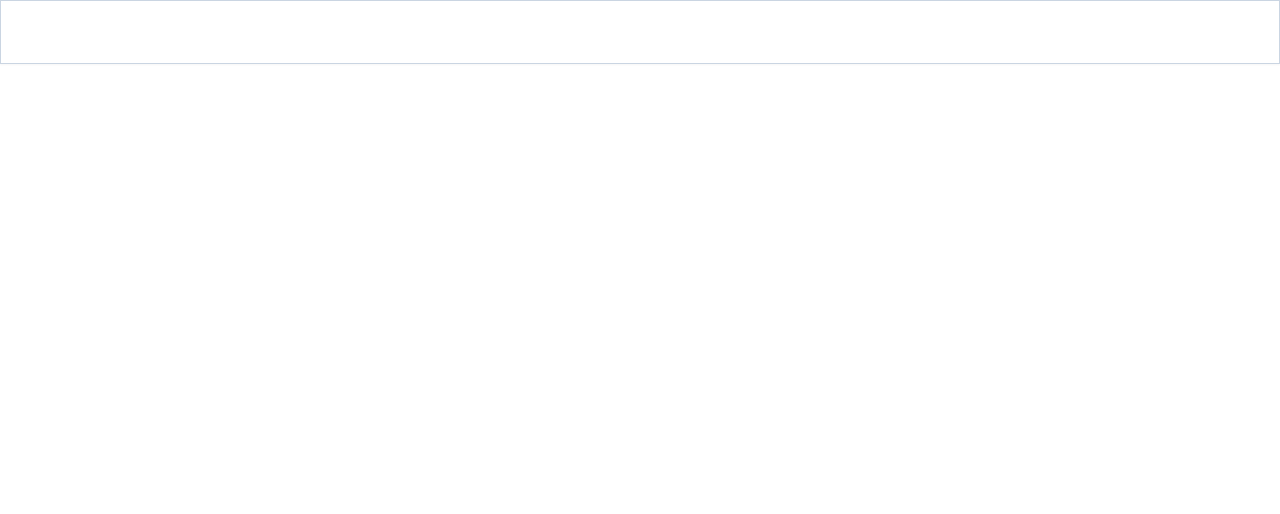
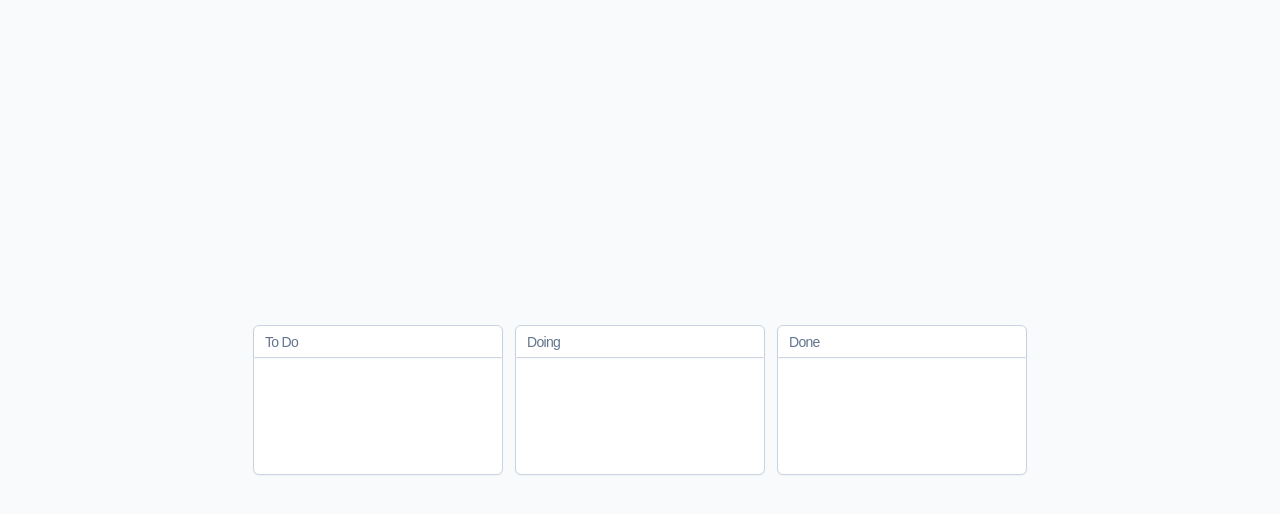
Before and after one commit to frsswq/tuntas, a SvelteKit app: page / in a window 1280 px wide. Shown: the top 514 px of the page. Built offline with nearby package versions, Linux system fonts and the light colour scheme.

Commit message:
wip: add table container ui

```diff
--- a/package.json
+++ b/package.json
@@ -34,5 +34,8 @@
 		"typescript": "^5.0.0",
 		"typescript-eslint": "^8.20.0",
 		"vite": "^7.0.4"
+	},
+	"dependencies": {
+		"@fontsource-variable/inter": "^5.2.6"
 	}
 }
--- a/src/app.html
+++ b/src/app.html
@@ -3,10 +3,20 @@
   <head>
     <meta charset="utf-8" />
     <meta name="viewport" content="width=device-width, initial-scale=1" />
-		<title>SvelteKit CRUD</title>
+    <title>SimpleSaja</title>
     %sveltekit.head%
   </head>
   <body data-sveltekit-preload-data="hover">
     <div style="display: contents">%sveltekit.body%</div>
   </body>
 </html>
+
+<style>
+  html,
+  body {
+    margin: 0;
+    width: 100%;
+    height: 100%;
+    font-family: 'Inter Variable', sans-serif;
+  }
+</style>
--- /dev/null
+++ b/src/components/table-container.svelte
@@ -0,0 +1,14 @@
+<script lang="ts">
+  let { children = null, tableTitle } = $props();
+</script>
+
+<div
+  class="crisp-border flex h-full min-h-[150px] w-full max-w-[250px] flex-col gap-y-1.5 rounded-md bg-white"
+>
+  <p
+    class="crisp-border border-transparent border-b-slate-300 px-2.5 py-2 leading-none font-medium text-slate-500"
+  >
+    {tableTitle}
+  </p>
+  {@render children?.()}
+</div>
--- a/src/routes/+layout.svelte
+++ b/src/routes/+layout.svelte
@@ -1,5 +1,6 @@
 <script lang="ts">
   import favicon from '$lib/assets/favicon.svg';
+  import '@fontsource-variable/inter';
   import '../app.css';
 
   let { children } = $props();
@@ -9,6 +10,13 @@
   <link rel="icon" href={favicon} />
 </svelte:head>
 
-<nav class="crisp-border sticky top-0 z-10 h-16 bg-white"></nav>
+{@render children?.()}
 
-{@render children?.()}
+<style>
+  :global(body) {
+    font-family: 'Inter Variable', sans-serif;
+    font-feature-settings:
+      'liga' 1,
+      'calt' 1;
+  }
+</style>
--- a/src/routes/+page.svelte
+++ b/src/routes/+page.svelte
@@ -1,2 +1,15 @@
 <script lang="ts">
+  import TableContainer from '../components/table-container.svelte';
 </script>
+
+<main class="text-sm leading-[1.333] tracking-tighter">
+  <section
+    class="flex min-h-dvh w-full items-center justify-center overflow-x-scroll bg-slate-50 p-20"
+  >
+    <div class="flex w-full max-w-[1440px] items-stretch justify-center gap-x-3">
+      <TableContainer tableTitle="To Do" />
+      <TableContainer tableTitle="Doing" />
+      <TableContainer tableTitle="Done" />
+    </div>
+  </section>
+</main>
--- a/vscode/settings.json
+++ b/vscode/settings.json
@@ -9,5 +9,8 @@
   },
   "[svelte]": {
     "editor.defaultFormatter": "esbenp.prettier-vscode"
+  },
+  "[html]": {
+    "editor.defaultFormatter": "esbenp.prettier-vscode"
   }
 }
```
Also changed, not shown: 2 other files (tests, documents, lock files or other folders). Lines whose indentation alone changed are shown as unchanged.
